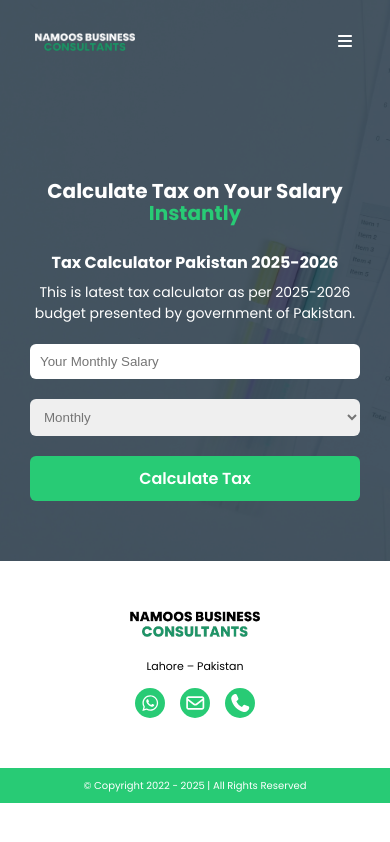
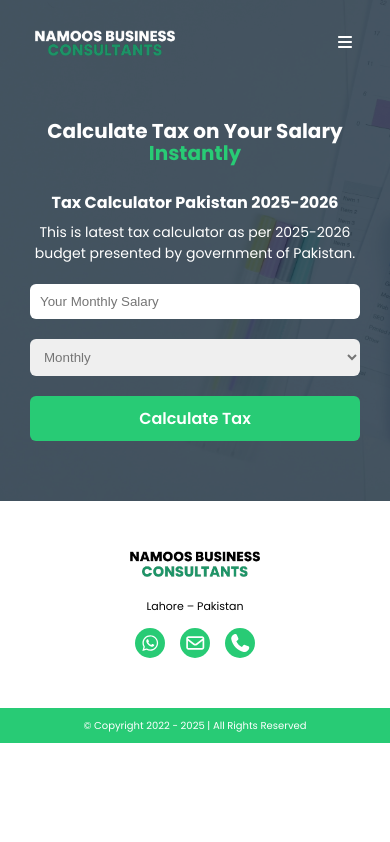
Before and after one commit to hassammd/namoos-consultants, a React (Vite) app: page /tax_calculator in a window 390 px wide. Built offline with nearby package versions, Linux system fonts and the light colour scheme.

Commit message:
responsiveness

```diff
--- a/src/Components/Achievements/Achievements.module.css
+++ b/src/Components/Achievements/Achievements.module.css
@@ -75,8 +75,9 @@
 }
 @media screen and (max-width: 575px) {
   .Achievements_card {
-    width: 100%;
+    width: 80%;
     padding: 26px 20px;
     gap: 15px;
+    margin: 0 auto;
   }
 }
--- a/src/Components/Navbar/Navbar.module.css
+++ b/src/Components/Navbar/Navbar.module.css
@@ -142,6 +142,6 @@
     top: 30px;
   }
   .logo img {
-    width: 100px;
+    width: 140px;
   }
 }
--- a/src/Components/Services/Service.module.css
+++ b/src/Components/Services/Service.module.css
@@ -38,6 +38,8 @@
     padding: 70px 0px;
   }
   .Services_card {
-    grid-template-columns: repeat(auto-fit, minmax(100%, 1fr));
+    display: grid;
+    grid-template-columns: 80%; /* ek column jo 80% wide ho */
+    justify-content: center; /* column ko center align kare */
   }
 }
--- a/src/Components/TaxCalculator/TaxCalculator.module.css
+++ b/src/Components/TaxCalculator/TaxCalculator.module.css
@@ -1,8 +1,5 @@
 .heading_color {
   color: var(--primary-color);
-}
-.TaxCalculator_section {
-  padding: 378px 0px;
 }
 
 .TaxCalculator_wrapper h2 {
@@ -121,8 +118,11 @@
   grid-template-columns: 57.9% 40%;
   gap: 30px;
 }
+
+@media screen and (max-width: 1199px) {
+}
 @media screen and (max-width: 991px) {
-  .axCalculator_section .noTax {
+  .TaxCalculator_section .noTax {
     width: 50%;
   }
   .TaxCalculator_wrapper h2 {
@@ -181,6 +181,9 @@
   .TaxCalculator_wrapper {
     margin-top: 180px;
   }
+  .TaxCalculator_section {
+    margin-top: -60px;
+  }
 }
 
 @media screen and (max-width: 575px) {
@@ -201,4 +204,8 @@
   .Calculator span {
     text-align: center;
   }
+
+  .TaxCalculator_section {
+    margin-top: -60px;
+  }
 }
--- a/src/Pages/TaxCalculate/TaxCalculater.module.css
+++ b/src/Pages/TaxCalculate/TaxCalculater.module.css
@@ -2,6 +2,7 @@
   position: relative;
   background-image: url(/src/assets/calculator_banner.jpg);
   background-repeat: no-repeat;
+  height: 100vh;
   background-size: cover;
   z-index: 999;
   width: auto;
@@ -20,12 +21,18 @@
   z-index: -1;
   opacity: 80%;
 }
-
-@media screen and (max-width: 991px) {
+@media screen and (max-width: 1400px) {
 }
-
+@media screen and (max-width: 1199px) {
+  .TaxCalculate {
+    height: 80vh;
+  }
+}
 @media screen and (max-width: 767px) {
   .tax_box {
     margin-bottom: 30px;
   }
+  .TaxCalculate {
+    height: auto;
+  }
 }
```
